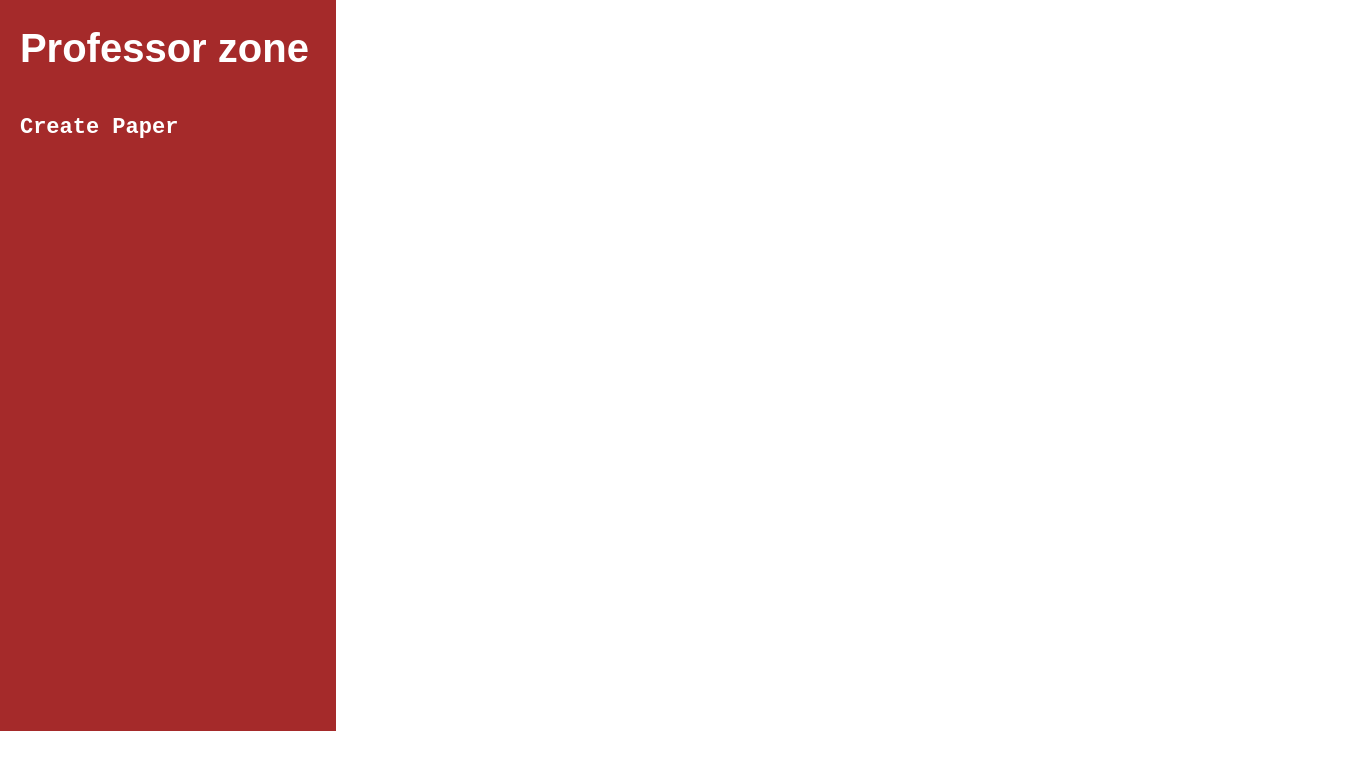
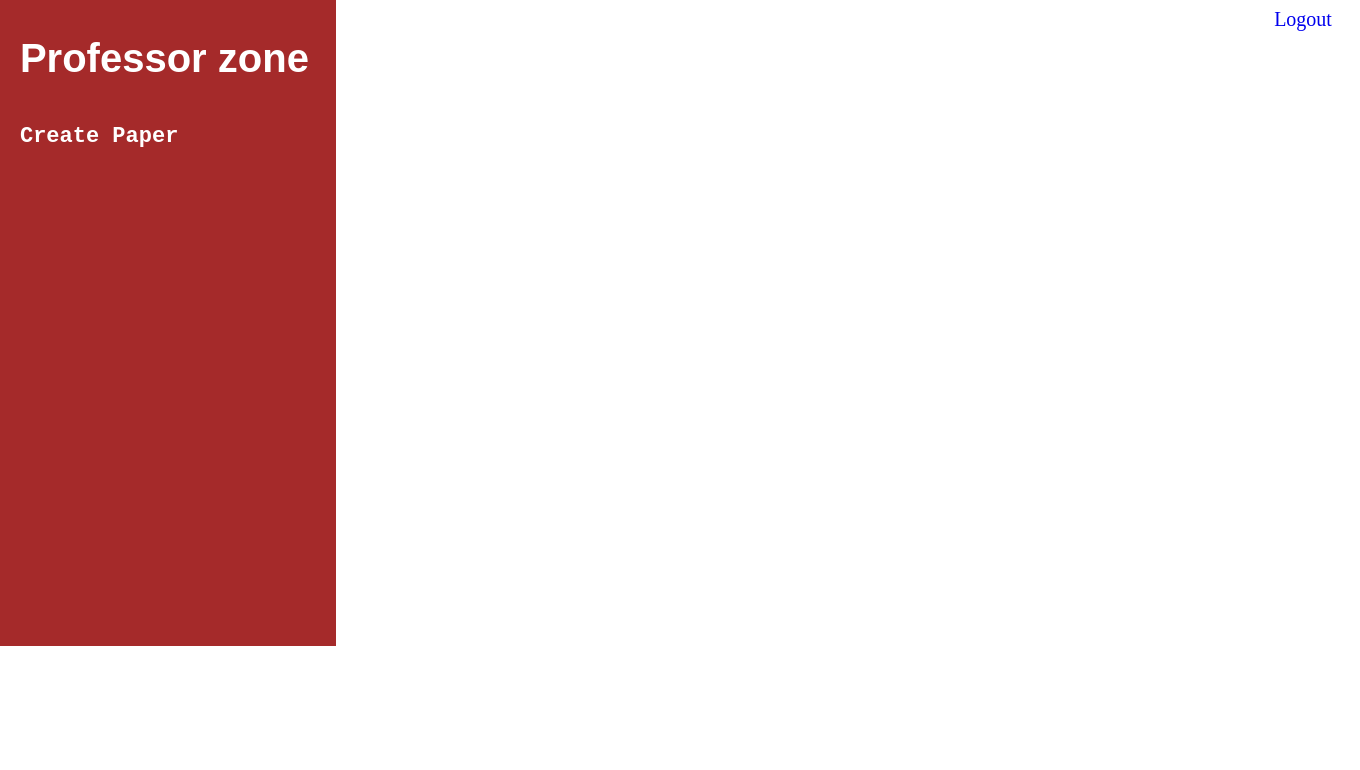
Before and after one commit to SiddhantShah04/ExamPortal, a Flask app: page /ProfessorZone in a window 1360 px wide. Shown: the top 770 px of the page. Run offline with Flask 2, Linux system fonts and the light colour scheme.

Commit message:
session is working n do some databases code in Email(Email)method

```diff
--- a/application.py
+++ b/application.py
@@ -1,7 +1,8 @@
-from flask import Flask,render_template,request,redirect,url_for
+from flask import Flask,render_template,request,redirect,url_for,session
 import sqlite3 as db
 
 app = Flask(__name__)
+app.secret_key = "E"
 @app.route("/")
 def index():
     return render_template("index.html")
@@ -9,14 +10,14 @@ def index():
 @app.route("/Registration",methods=["POST","GET"])
 def Registration():
     if(request.method == "POST"):
-        email = request.form.get("EMAIL")
+        Email = request.form.get("EMAIL")
         password = request.form.get("PASSWORD")
+        if(Email == ""  or  password == ""):
+            return("<h2>Are stupid or what</h2>?")
 
-        if(email == ""  or  password == ""):
-            return("<h2>Are stupid or what</h2>?")
         con = db.connect('registration.db')
         cur = con.cursor()
-        cur.execute('INSERT INTO Registration VALUES (?,?)',(email,password))
+        cur.execute('INSERT INTO Registration VALUES (?,?)',(Email,password))
         con.commit()
         return redirect(url_for("Registration"))
     else:
@@ -24,8 +25,10 @@ def Registration():
 
 @app.route("/ProfessorZone",methods=["POST","GET"])
 def ProfessorZone():
+
     if(request.method == "POST"):
         Email = request.form.get("Email")
+        session['Email']=Email
         Password = request.form.get("Password")
         con = db.connect('registration.db')
         cur = con.cursor()
@@ -36,40 +39,58 @@ def ProfessorZone():
         for i in range(len(E)):
             if(E[i][0] == Email and P[i][0] == Password):
                 return redirect(url_for('Email',Email=Email))
-
         return("<h1>invalid Email or password</h4>")
     else:
         return render_template("Professors.html")
 
 
-@app.route('/Email/<string:Email>')
+@app.route('/Email/<string:Email>',methods=["POST","GET"])
 def Email(Email):
-    return render_template("Professors.html",Email=Email)
+    if('Email' in session):
+        #todo
+        return render_template("Professors.html",Email=Email)
+    else:
+        return render_template("index.html")
 
-@app.route("/Create_Question/<string:Email>",methods=["POST","GET"])
+@app.route("/<string:Email>/Create_Question",methods=["POST","GET"])
 def Create_Question(Email):
-    return render_template("question.html",Email=Email)
-
-
-
-
-@app.route("/Create_Paper/<string:Email>",methods=["POST","GET"])
+    if('Email' in session):
+        return render_template("question.html",Email=Email)
+    else:
+        return render_template("index.html")
+@app.route("/<string:Email>/Create_Paper",methods=["POST","GET"])
 def Create_Paper(Email):
-
-    Branch = request.form.get("Branch")
-    Sem = request.form.get("Sem")
-    NumberOfQuestion = int(request.form.get("NumberOfQuestions"))
-    Marks = request.form.get("Marks")
-    SubjectName  = request.form.get("SubjectName")
-    QuestionPaperCode = request.form.get("QuestionPaperCode")
-    try:
-        con2 = db.connect(f'{Email}.db')
-        cur2 = con2.cursor()
-        cur2.execute('create table Paper (Branch charr(2),sem int(2),NumberofQuestion int(4),Marks int(5),SubjectName varchar(100),QuestionPaperCode int(6))')
-
-    except:
-        print()
-    cur2.execute('insert into Paper values(?,?,?,?,?,?)',(Branch,Sem,NumberOfQuestion,Marks,SubjectName,QuestionPaperCode))
-    con2.commit()
-
-    return render_template("Paper.html",Email=Email,Branch=Branch,Sem=Sem,NumberOfQuestion=NumberOfQuestion,Marks=Marks,QuestionPaperCode=QuestionPaperCode,SubjectName=SubjectName)
+    if('Email' in  session):
+        if(request.method == "POST"):
+            Branch = request.form.get("Branch")
+            Sem = request.form.get("Sem")
+            NumberOfQuestion = int(request.form.get("NumberOfQuestions"))
+            Marks = request.form.get("Marks")
+            SubjectName  = request.form.get("SubjectName")
+            QuestionPaperCode = request.form.get("QuestionPaperCode")
+            try:
+                con2 = db.connect(f'{Email}.db')
+                cur2 = con2.cursor()
+                cur2.execute('create table Paper (Branch char(2),sem int(2),NumberofQuestion int(4),Marks int(5),SubjectName varchar(100),QuestionPaperCode int(6),primary key(QuestionPaperCode))')
+            except:
+                rows = cur2.execute('select QuestionPaperCode from Paper')
+                for row in (rows.fetchall()):
+                    if(row == QuestionPaperCode):
+                        return("<h4>Question Paper Code already taken</h4>")
+            try:
+                cur2.execute('insert into Paper values(?,?,?,?,?,?)',(Branch,Sem,NumberOfQuestion,Marks,SubjectName,QuestionPaperCode))
+            except:
+                return("<h2>Question Paper Code is already taken by you</h2>")
+            con2.commit()
+            return render_template("Paper.html",Email=Email,Branch=Branch,Sem=Sem,NumberOfQuestion=NumberOfQuestion,Marks=Marks,QuestionPaperCode=QuestionPaperCode,SubjectName=SubjectName)
+        else:
+            redirect(url_for("index.html"))
+    else:
+        return render_template("index.html")
+@app.route("/logout")
+def logout():
+    if('Email' in session):
+        session.pop('Email',None)
+        return render_template("index.html")
+    else:
+        return("<h4>You already logout</h4>")
--- a/templates/Professors.html
+++ b/templates/Professors.html
@@ -7,16 +7,16 @@
     <style>
         .Professors{
             position:relative;
-            margin-top:-2%;
+            margin-top:-3%;
             margin-left:-0.6%;
             font-size:40px;
             background-color:brown;
             color:white;
             font-family:Arial;
             width:25%;
-            height:750px;
+            height:655px;
         }
-        .Professors>form>h6>a{
+        .Professors>h6>a{
             Font-family:"Courier New";
             position:relative;
             top:20px;
@@ -25,26 +25,29 @@
             font-size:22px;
             text-decoration:none;
         }
-        .Professors>form>h6>a:hover{
+        .Professors>h6>a:hover{
             text-decoration:underline;
+        }
+        .logout>a{
+            margin-left:33.5cm;
+            text-decoration:none;
+            font-size:20px;
+        }
+        .logout>a:hover{
+            text-decoration:underline;
+
         }
     </style>
     </head>
     <body>
-
+        <header class="logout" ><a href="/logout">Logout</a></header>
         <div class="Professors">
-
             <span style="position:relative;top:45px;left:20px;"><b>Professor zone</b></span>
-
-            <form action="/Create_Question/{{Email}}" method="GET" id="q">
-
-            <form action='/Create_Question/{{Email}}' method="GET" id="q">
-
-                <h6><a onclick="getElementById('q').submit()">Create Paper</a></h6>
-            </form>
+                <h6><a href="/{{Email}}/Create_Question">Create Paper</a></h6>
         </div>
         <div>
             {% block p %} {% endblock %}
         </div>
+
     </body>
 </html>
--- a/templates/question.html
+++ b/templates/question.html
@@ -3,7 +3,7 @@
         <style>
         .QPaper>div{
             position:relative;
-            margin-top:-50%;
+            margin-top:-45%;
             margin-left:35%;
         }
         .QPaper>div>input{
@@ -44,7 +44,7 @@
         }
     </style>
 
-        <form class="QPaper" action="/Create_Paper/{{Email}}" method="Post" name="reload">
+        <form class="QPaper" action="/{{Email}}/Create_Paper" method="Post" name="reload">
             <div>
                 <span>Branch</span><select name="Branch">
                     <option value="Cs">CS</option>
```
Also changed, not shown: templates/Paper.html (+4 -5 lines), EmailDetails.db (deleted), registration.db, sdd.db (added), sidd.db, swetasimran.db (added), 1 other file.
